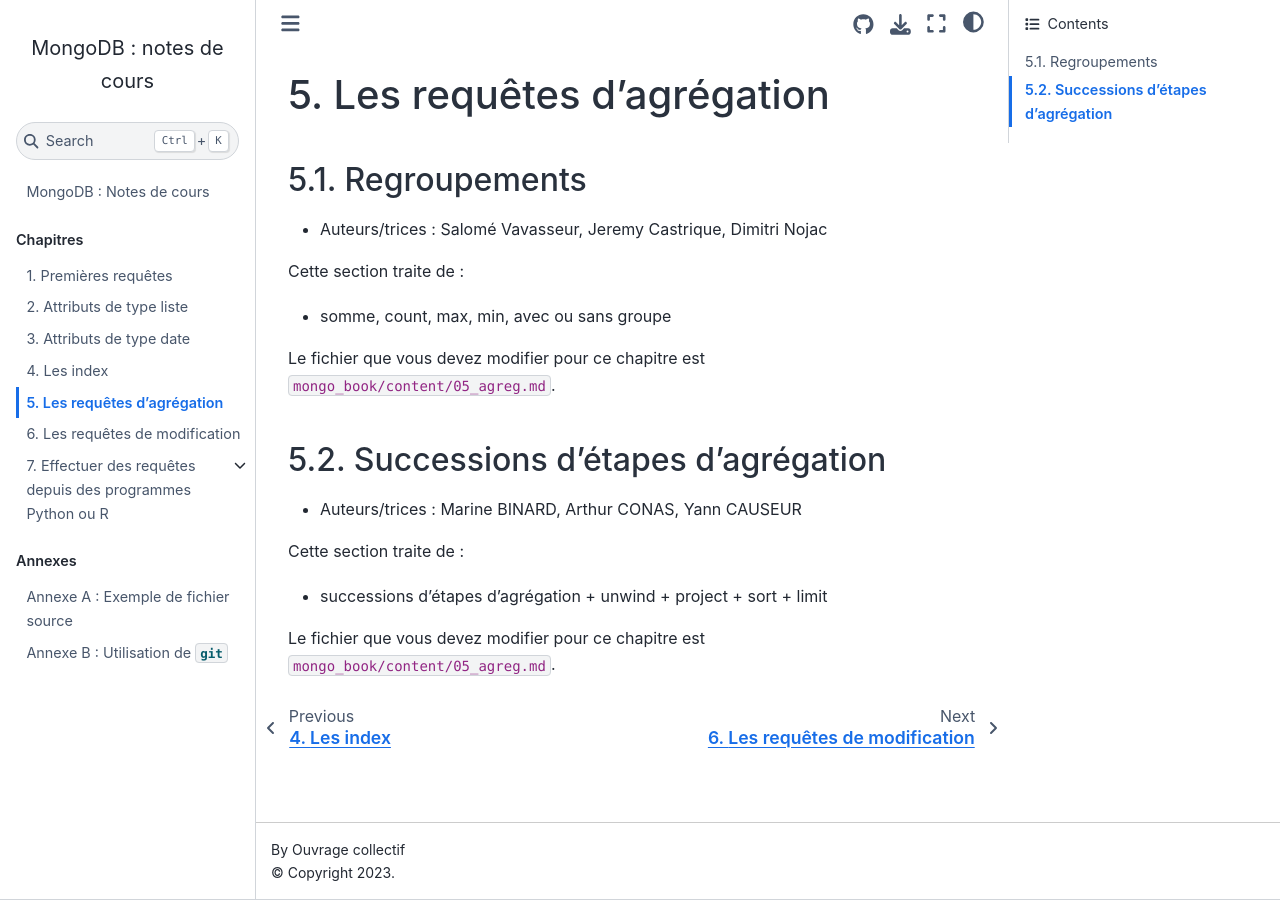
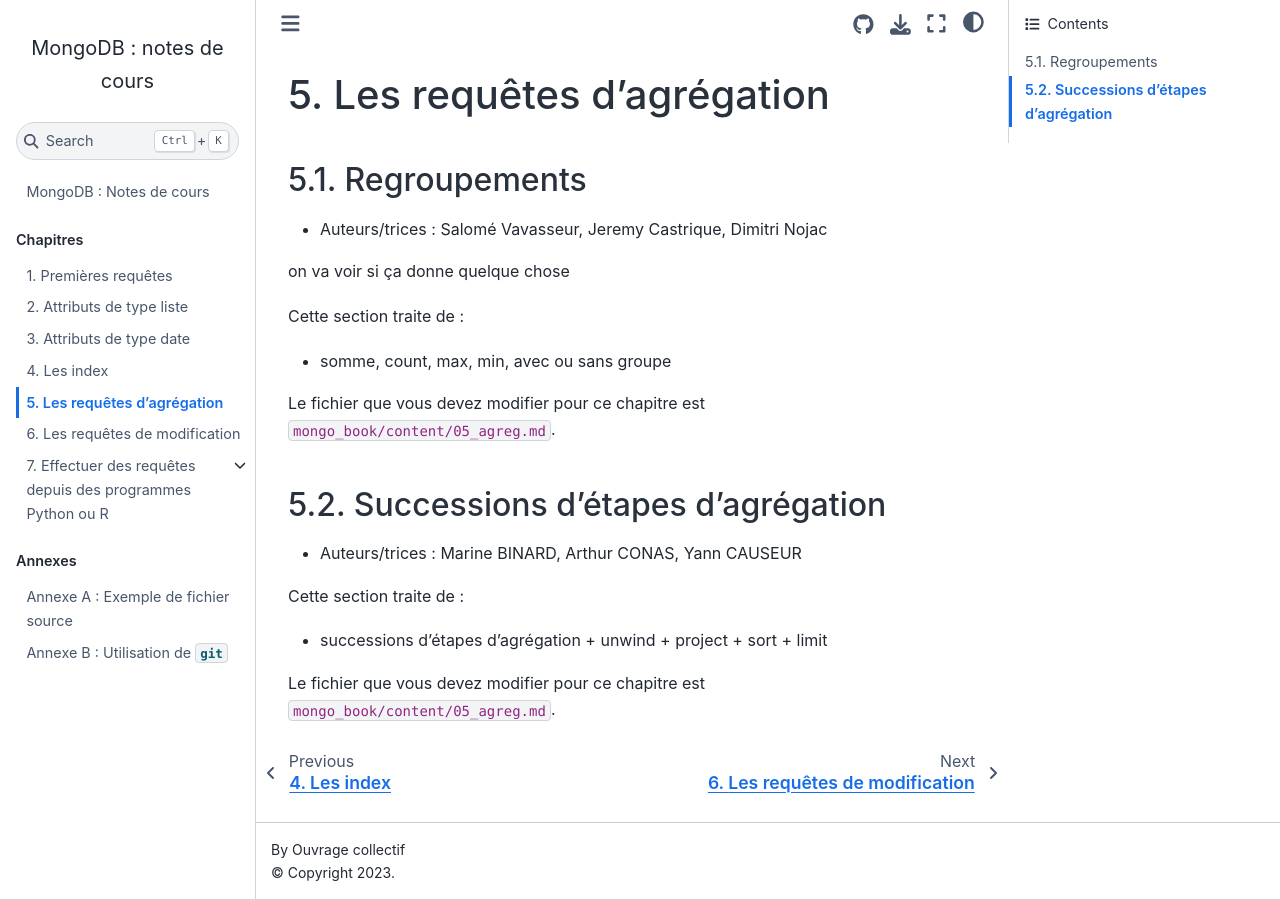
Before and after one commit to rtavenar/mongo_book, a Jupyter Book: the page built from content/05_agreg.md, in a window 1280 px wide. Built offline with Jupyter Book 1.0.4 settings and Sphinx 7.4.7 and the Sphinx Book theme 1.1.4, drawn with Linux system fonts in a browser that asks for light colours.

Commit message:
Update 05_agreg.md

```diff
--- a/content/05_agreg.md
+++ b/content/05_agreg.md
@@ -19,6 +19,8 @@
 
 * Auteurs/trices : Salomé Vavasseur, Jeremy Castrique, Dimitri Nojac
 
+on va voir si ça donne quelque chose
+
 Cette section traite de :
   * somme, count, max, min, avec ou sans groupe
 
```
